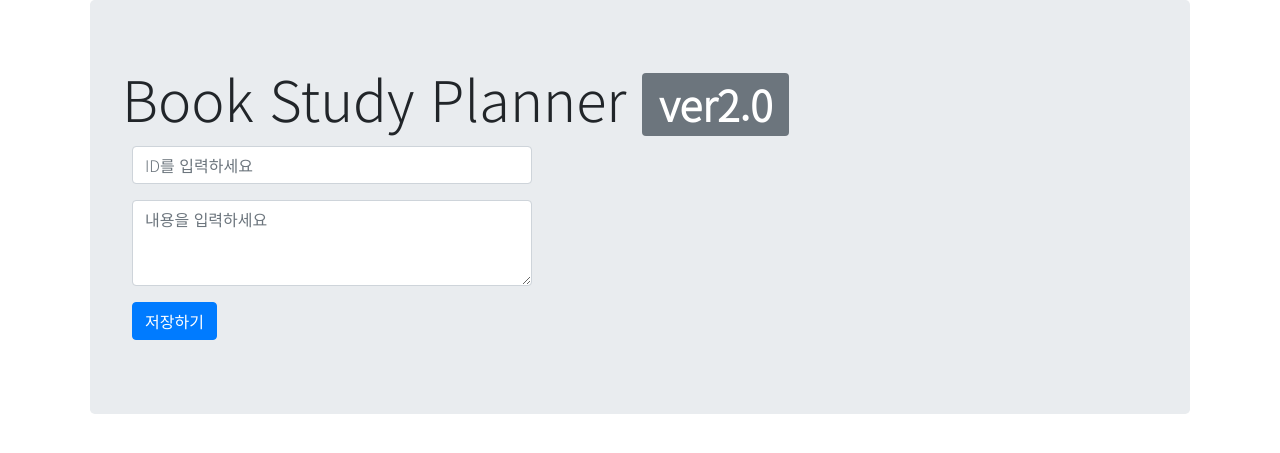
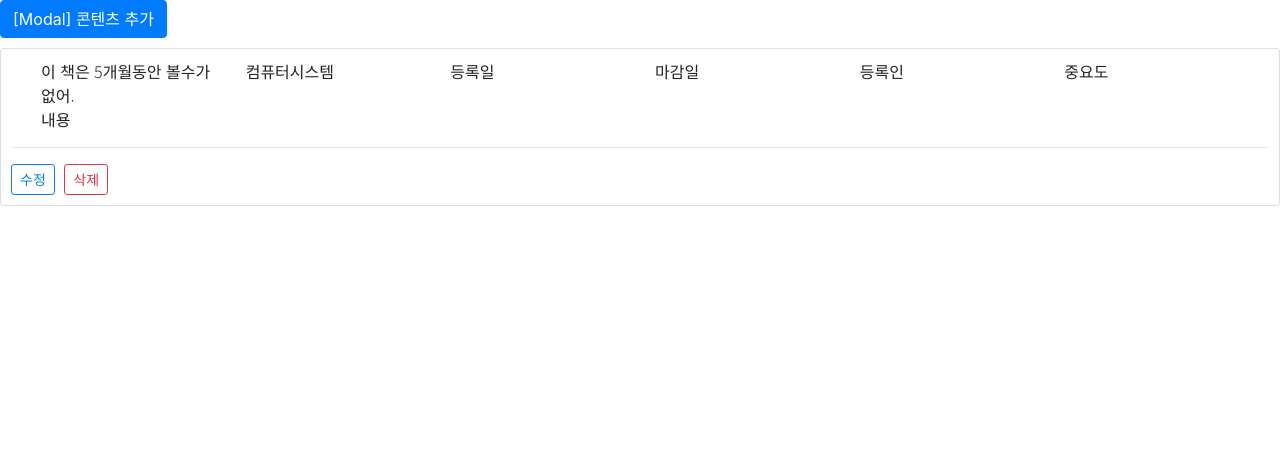
Before and after one commit to BookPlanner/BookPlanner, a Flask app: template templates/main.html in a window 1280 px wide. Shown: the top 453 px of the page. Run offline with Flask 2, Linux system fonts and the light colour scheme; the template is opened without the code that fills it, so the values that code supplies are empty; some libraries are stand-ins or nearby versions.

Commit message:
update db table

```diff
--- a/app.py
+++ b/app.py
@@ -66,6 +66,10 @@ def logout():
     session.clear()
     return redirect('/')
 
+@app.route('/main')
+def main():
+
+    return render_template('main.html')
 
 '''
 # 로그인확인 구현할때 참고하려고 넣어놓은 주석
--- a/templates/main.html
+++ b/templates/main.html
@@ -15,6 +15,7 @@
     <script src="https://cdnjs.cloudflare.com/ajax/libs/popper.js/1.12.9/umd/popper.min.js"
         integrity="sha384-ApNbgh9B+Y1QKtv3Rn7W3mgPxhU9K/ScQsAP7hUibX39j7fakFPskvXusvfa0b4Q"
         crossorigin="anonymous"></script>
+    <script src="https://maxcdn.bootstrapcdn.com/bootstrap/4.0.0/js/bootstrap.min.js" integrity="sha384-JZR6Spejh4U02d8jOt6vLEHfe/JQGiRRSQQxSfFWpi1MquVdAyjUar5+76PVCmYl" crossorigin="anonymous"></script>
 
     <!-- 구글폰트 -->
     <link href="https://fonts.googleapis.com/css2?family=Noto+Sans+KR:wght@300&display=swap" rel="stylesheet">
@@ -42,6 +43,9 @@
             /* margin: auto; */
             padding: 10px;
 
+        }
+        #modal {
+            width: 100%;
         }
     </style>
     <!-- <script>
@@ -142,25 +146,106 @@
 </head>
 
 <body>
-    <div class="wrap">
-        <div class="jumbotron">
-            <h2 class="display-4">Book Study Planner <span class="badge badge-secondary">ver2.0</span></h2>
-            <div id="input-box">
-                <div class="form-group">
-                    <input id="memo-title" class="form-control" placeholder="ID를 입력하세요">
-                </div>
-                <div class="form-group">
-                    <textarea id="memo" class="form-control" rows="3" placeholder="내용을 입력하세요"></textarea>
-                </div>
-                <button type="button" class="btn btn-primary" onclick="postMemo()">저장하기</button>
-            </div>
+<!-- Button trigger modal -->
+<button type="button" class="btn btn-primary" data-toggle="modal" data-target="#exampleModalCenter">
+    [Modal] 콘텐츠 추가
+  </button>
+
+  <!-- Modal -->
+  <div class="modal fade" id="exampleModalCenter" tabindex="-1" role="dialog" aria-labelledby="exampleModalCenterTitle" aria-hidden="true">
+    <div class="modal-dialog modal-dialog-centered" role="document">
+      <div class="modal-content">
+        <div class="modal-header">
+          <h5 class="modal-title" id="exampleModalLongTitle">추가하기</h5>
+          <button type="button" class="close" data-dismiss="modal" aria-label="Close">
+            <span aria-hidden="true">&times;</span>
+          </button>
         </div>
-
-        <div id="cards-box" class="card-columns">
-
+        <div class="modal-body">
+          <ul class="list-group">
+              <li class="list-group-item">
+                  책 종류
+                  <br>
+                  <div class="btn-group btn-group-toggle" data-group="buttons" style="width:100%;">
+                      <label class "btn btn-secondary active">
+                          <input type="radio" name="options" id="option1" autocomplete="off" checked> 뚜잇!파이썬
+                          &nbsp;&nbsp;&nbsp;
+                      </label>
+                      <label class "btn btn-secondary">
+                          <input type="radio" name="options" id="option2" autocomplete="off"> INTRO..ALGO..
+                          &nbsp;&nbsp;&nbsp;
+                      </label>
+                      <label>
+                          <input type="radio" name="options" id="option3" autocomplete="off"> 컴퓨터시스템
+                          &nbsp;&nbsp;&nbsp;
+                      </label>
+                  </div>
+              </li>
+              <li class="list-group-item active">
+                  <b>제목</b>
+                  <br>
+                  <input type="text" id="subject" style="width:100%;"> <!--꽉차도록-->
+              </li>
+              <li class="list-group-item">
+                  <b>내용</b>
+                  <br>
+                  <textarea type="text" id="context" style="width:100%;"></textarea>
+              </li>
+              <li class="list-group-item">
+                  <b>마감기한</b>
+                  <br>
+                  <input type="date" id="date" style="width:100%;">
+              </li>
+              <li class="list-group-item">
+                  <b>우선순위</b>
+                  <br>
+                  <input type="range" id="priority" style="width:100%;">
+              </li>
+          </ul>
         </div>
-
+        <div class="modal-footer">
+          <button type="button" class="btn btn-secondary" data-dismiss="modal">취소</button>
+          <button type="button" class="btn btn-primary">추가</button>
+        </div>
+      </div>
     </div>
+  </div>
+  <div class="card" style="width: 100%; margin-top: 10px;">
+    <div>
+        <div class="col">
+    <div class="col">
+    <div class="row">
+        <div class="col">
+            이 책은 5개월동안 볼수가 없어.
+        </div>
+        <div class="col">
+            컴퓨터시스템
+        </div>
+        <div class="col">
+            등록일
+        </div>
+        <div class="col">
+            마감일
+        </div>
+        <div class="col">
+            등록인
+        </div>
+        <div class="col">
+            중요도
+        </div>
+    </div>
+    <div class="row">
+        <div class="col">
+            내용
+        </div>
+    </div>
+</div>
+        </div>
+        <hr>
+    <button type="button" class="btn btn-outline-primary btn-sm" style="margin-right: 5px;">수정</button>
+    <button type="button" class="btn btn-outline-danger btn-sm">삭제</button>
+  </div>
+</div>
 </body>
 
 </html>
```
Also changed, not shown: templates/home.html (+14 -13 lines), 1 other file.
